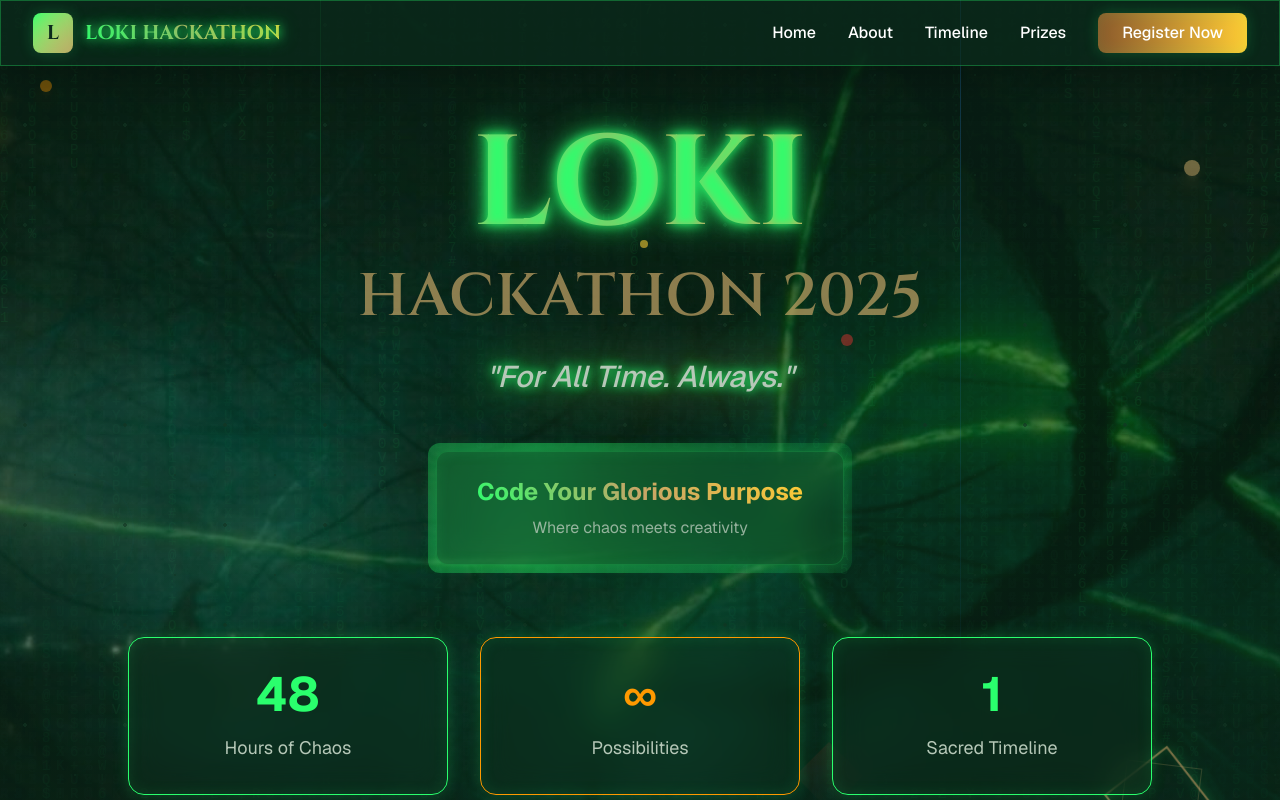
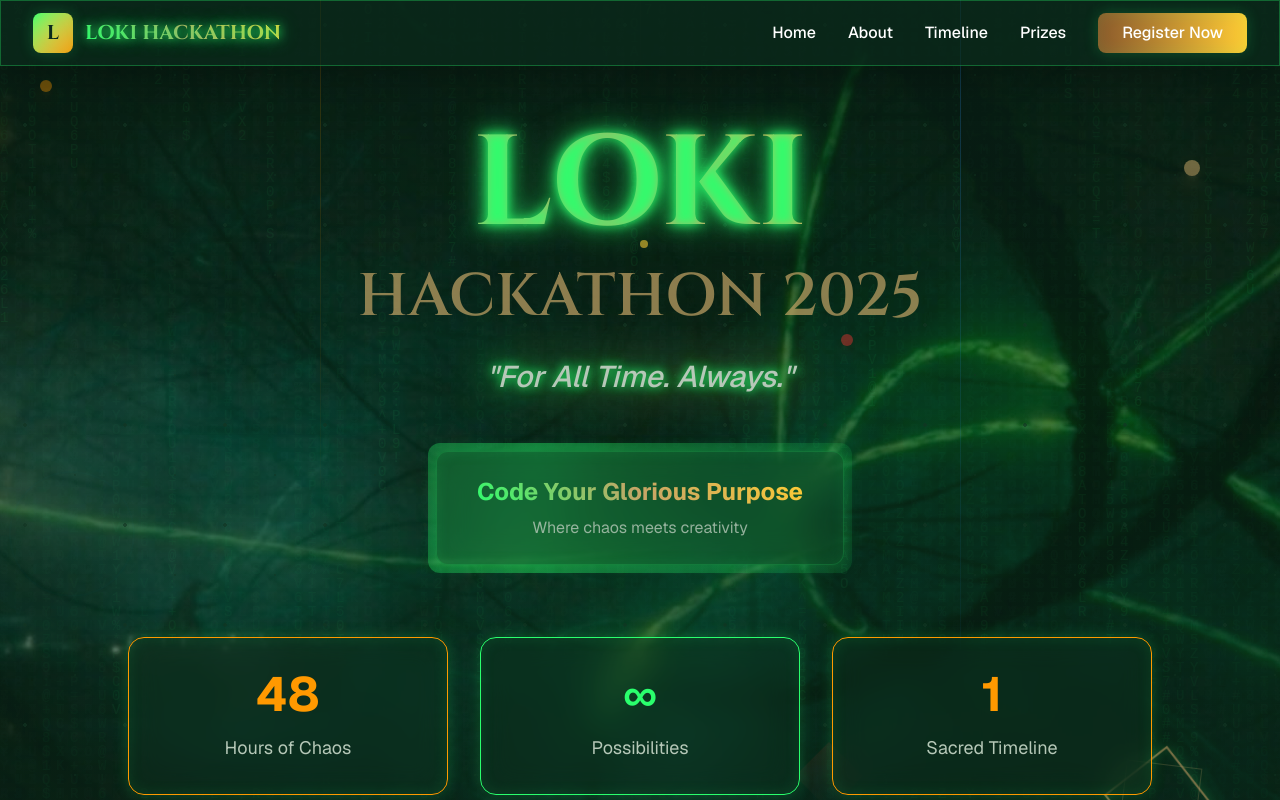
Before and after one commit to suthakaranburaj/enigma_website_csi, a Next.js app: page / in a window 1280 px wide. Shown: the top 800 px of the page. Built offline with nearby package versions, Linux system fonts and the light colour scheme.

Commit message:
small change

```diff
--- a/src/components/Enigma_Hackathon/Hero.jsx
+++ b/src/components/Enigma_Hackathon/Hero.jsx
@@ -28,7 +28,7 @@ const Hero = () => {
       <div className="absolute inset-0">
         {/* Matrix-like falling elements */}
         <div
-          className="absolute top-0 left-1/4 w-px h-screen bg-gradient-to-b from-[#2aff6d] to-transparent animate-matrix opacity-30"
+          className="absolute top-0 left-1/4 w-px h-screen bg-gradient-to-b from-[#ff9900] to-transparent animate-matrix opacity-30"
           style={{ animationDelay: "0s" }}
         ></div>
         <div
@@ -89,11 +89,11 @@ const Hero = () => {
               <div
                 key={index}
                 className="glass-effect rounded-2xl p-8 transform hover:scale-110 transition-all duration-500 neon-border group"
-                style={{ borderColor: index % 2 === 0 ? "#2aff6d" : "#ff9900" }}
+                style={{ borderColor: index % 2 === 0 ? "#ff9900" : "#2aff6d" }}
               >
                 <div
                   className={`text-5xl font-bold mb-4 group-hover:scale-110 transition-transform duration-300`}
-                  style={{ color: index % 2 === 0 ? "#2aff6d" : "#ff9900" }}
+                  style={{ color: index % 2 === 0 ? "#ff9900" : "#2aff6d" }}
                 >
                   {stat.value}
                 </div>
--- a/src/components/Enigma_Hackathon/Navbar.jsx
+++ b/src/components/Enigma_Hackathon/Navbar.jsx
@@ -25,7 +25,7 @@ const Navbar = () => {
         <div className="flex justify-between items-center h-16">
           {/* Logo */}
           <div className="flex items-center space-x-3">
-            <div className="w-10 h-10 bg-gradient-to-br from-[#2aff6d] to-[#c6a567] rounded-lg flex items-center justify-center neon-border">
+            <div className="w-10 h-10 bg-gradient-to-br from-[#2aff6d] to-[#ff9900] rounded-lg flex items-center justify-center neon-border">
               <span className="text-[#0b2a1c] font-cinzel font-bold text-xl">
                 L
               </span>
@@ -44,7 +44,7 @@ const Navbar = () => {
                 className="hover:text-[#ff9900] transition-all duration-300 font-medium relative group"
               >
                 {item.label}
-                <span className="absolute -bottom-1 left-0 w-0 h-0.5 bg-[#2aff6d] group-hover:w-full transition-all duration-300"></span>
+                <span className="absolute -bottom-1 left-0 w-0 h-0.5 bg-[#ff9900] group-hover:w-full transition-all duration-300"></span>
               </button>
             ))}
             <button className="bg-gradient-to-r from-[#8b5a2b] to-[#ffcc33] hover:from-[#ffcc33] hover:to-[#8b5a2b] text-white px-6 py-2 rounded-lg font-medium transition-all duration-300 transform hover:scale-105 neon-border">
```
